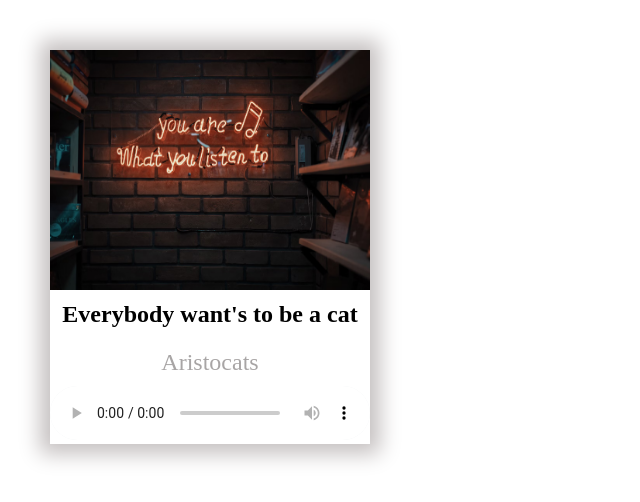
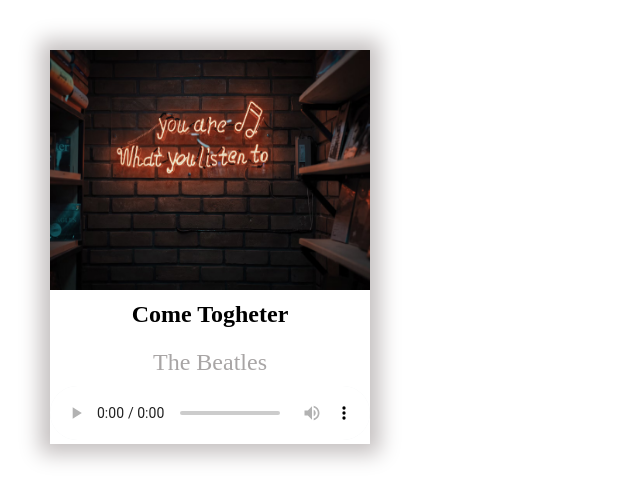
Before and after one commit to Sterje/css-music-player-master, a plain HTML site: page index.html in a window 1280 px wide. Shown: the whole page, without its empty margins (0-640 px from the left). Drawn offline with Linux system fonts and the light colour scheme.

Commit message:
Small update

```diff
--- a/index.html
+++ b/index.html
@@ -12,8 +12,8 @@
                 <img src="/css-music-player-master/images/photo-1508700115892-45ecd05ae2ad.avif" alt="Cover" class="albumcover">
             </header>
             <article class="info">
-                <h2>Everybody want's to be a cat</h2>
-                <p>Aristocats</p>
+                <h2>Come Togheter</h2>
+                <p>The Beatles</p>
             </article>
             <audio controls>
                 <source src="https://p.scdn.co/mp3-preview/83090a4db6899eaca689ae35f69126dbe65d94c9?cid=null" type="audio/mpeg"/>
```
